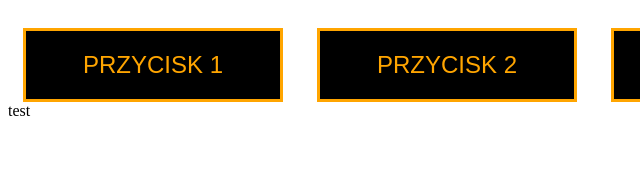
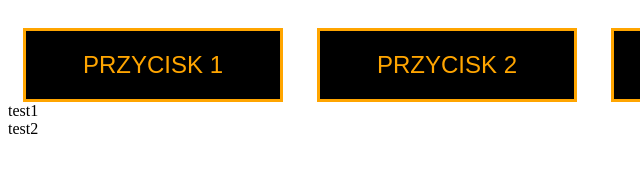
Before and after one commit to AnnaWroblewskaT/nauka-gita-2, a plain HTML site: page index.html in a window 1280 px wide. Shown: the full height of the page, 0-640 px from the left. Drawn offline with Linux system fonts and the light colour scheme.

Commit message:
add new div

```diff
--- a/index.html
+++ b/index.html
@@ -36,7 +36,8 @@
     <a href="#">Przycisk 1</a>
     <a href="#">Przycisk 2</a>
     <a href="#">Przycisk 3</a>
-    <div>test</div>
+    <div>test1</div>
+    <div>test2</div>
 </body>
 
 </html>
```
